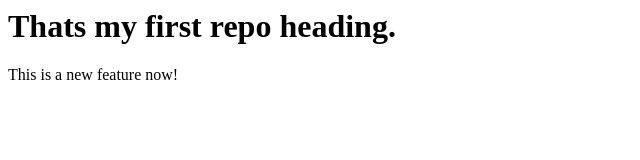
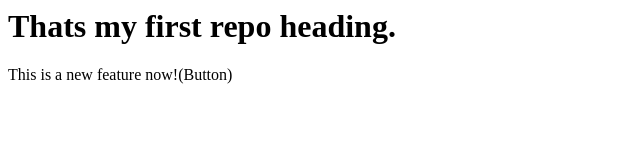
Before and after one commit to VashishthaShalini/Localrepo, a plain HTML site: page index.html in a window 1280 px wide. Shown: the full height of the page, 0-640 px from the left. Drawn offline with Linux system fonts and the light colour scheme.

Commit message:
Add Button

```diff
--- a/index.html
+++ b/index.html
@@ -1,4 +1,2 @@
 <h1>Thats my first repo heading.</h1>
-<p>
-    This is a new feature now!
-</p>
+<p>This is a new feature now!(Button)</p>
```
